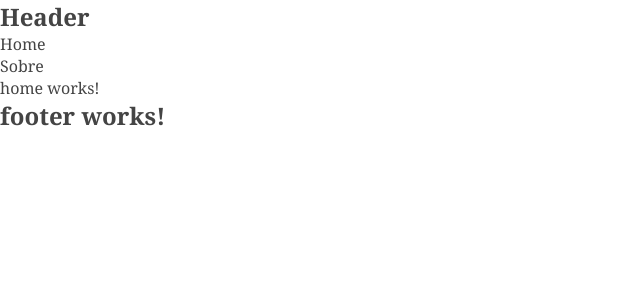
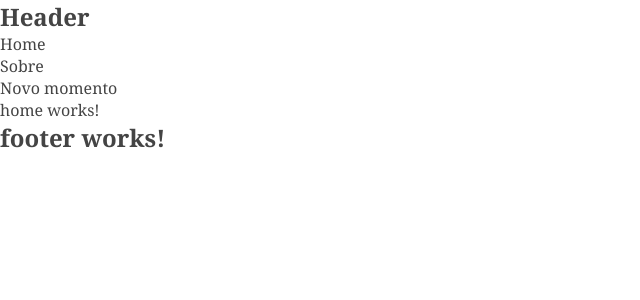
Before and after one commit to victorlourenco-vhl/adventures-front, an Angular app: page / in a window 1280 px wide. Shown: the top 300 px of the page, without its empty margins (0-640 px from the left). Built offline with nearby package versions, Linux system fonts and the light colour scheme.

Commit message:
FEAT: Configurando  a rota de new moment

```diff
--- a/src/app/app-routing.module.ts
+++ b/src/app/app-routing.module.ts
@@ -2,10 +2,12 @@ import { NgModule } from '@angular/core';
 import { RouterModule, Routes } from '@angular/router';
 import { HomeComponent } from './components/pages/home/home.component';
 import { AboutComponent } from './components/pages/about/about.component';
+import { NewMomentComponent } from './components/pages/new-moment/new-moment.component';
 
 const routes: Routes = [
   {path: '', component: HomeComponent},
-  {path: 'about', component: AboutComponent}
+  {path: 'about', component: AboutComponent},
+  {path: 'new-moment', component: NewMomentComponent}
 ];
 
 @NgModule({
--- a/src/app/components/header/header.component.html
+++ b/src/app/components/header/header.component.html
@@ -3,5 +3,6 @@
     <ul>
         <li><a routerLink="/">Home</a></li>
         <li><a routerLink="/about">Sobre</a></li>
+        <li><a routerLink="/new-moment">Novo momento</a></li>
     </ul>
 </nav>
```
